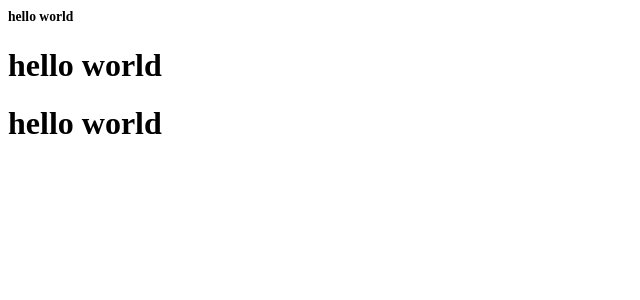
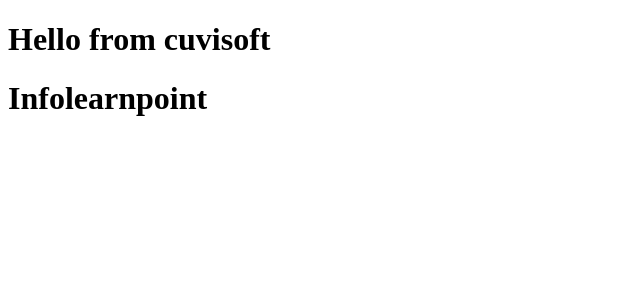
Before and after one commit to balajiCubie/infolearnpoint, a Next.js app: page / in a window 1280 px wide. Shown: the top 300 px of the page, without its empty margins (0-640 px from the left). Built offline with nearby package versions, Linux system fonts and the light colour scheme.

Commit message:
cuvisoft

```diff
--- a/src/pages/index.js
+++ b/src/pages/index.js
@@ -3,9 +3,9 @@
 export default function Home() {
   return (
     <>
-    <h1 className={styles.description}>hello world</h1>
-    <h1>hello world</h1>
-    <h1>hello world</h1>
+    <h1>Hello from cuvisoft</h1>
+    <h1>Infolearnpoint</h1>
+
           </>
   )
 }
```
